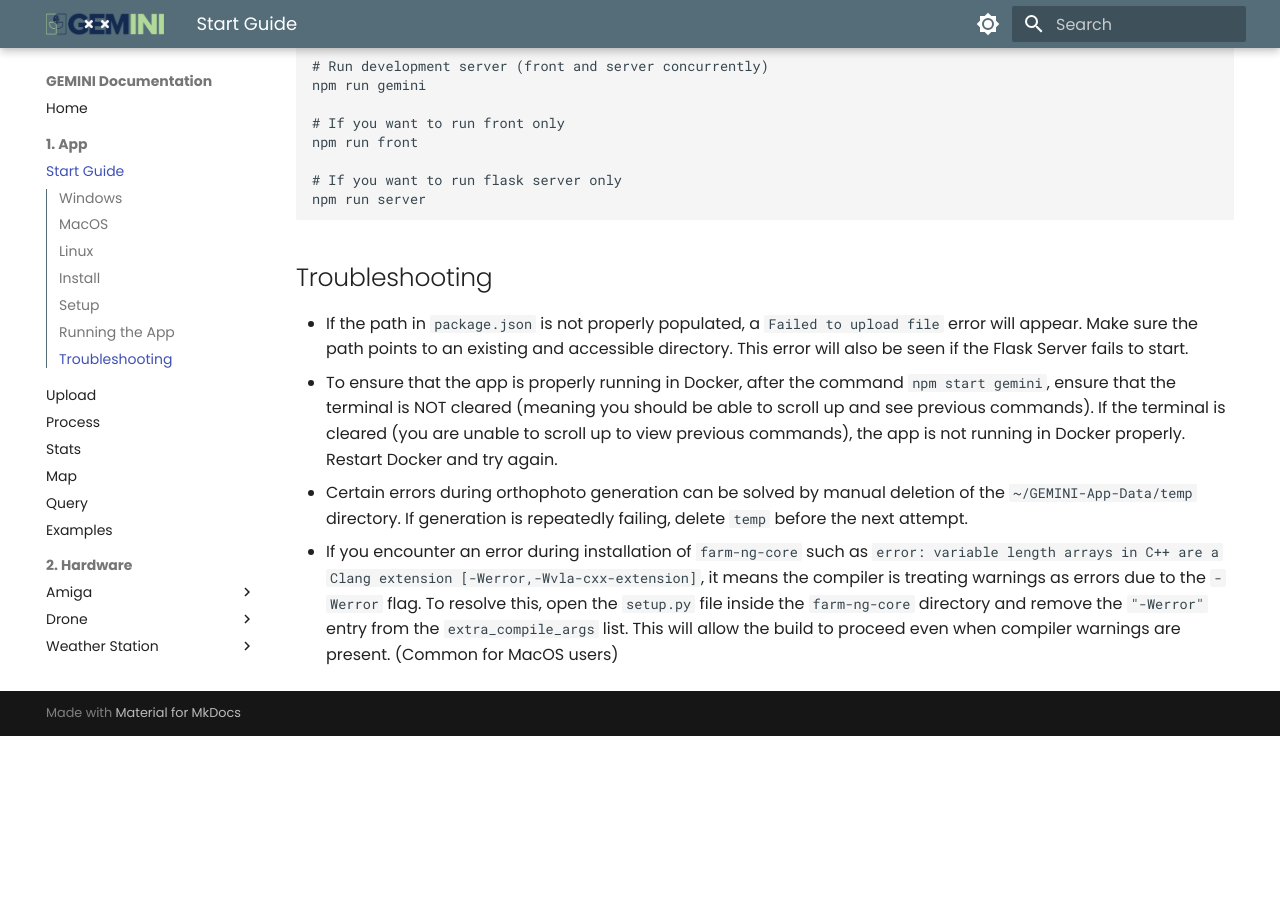
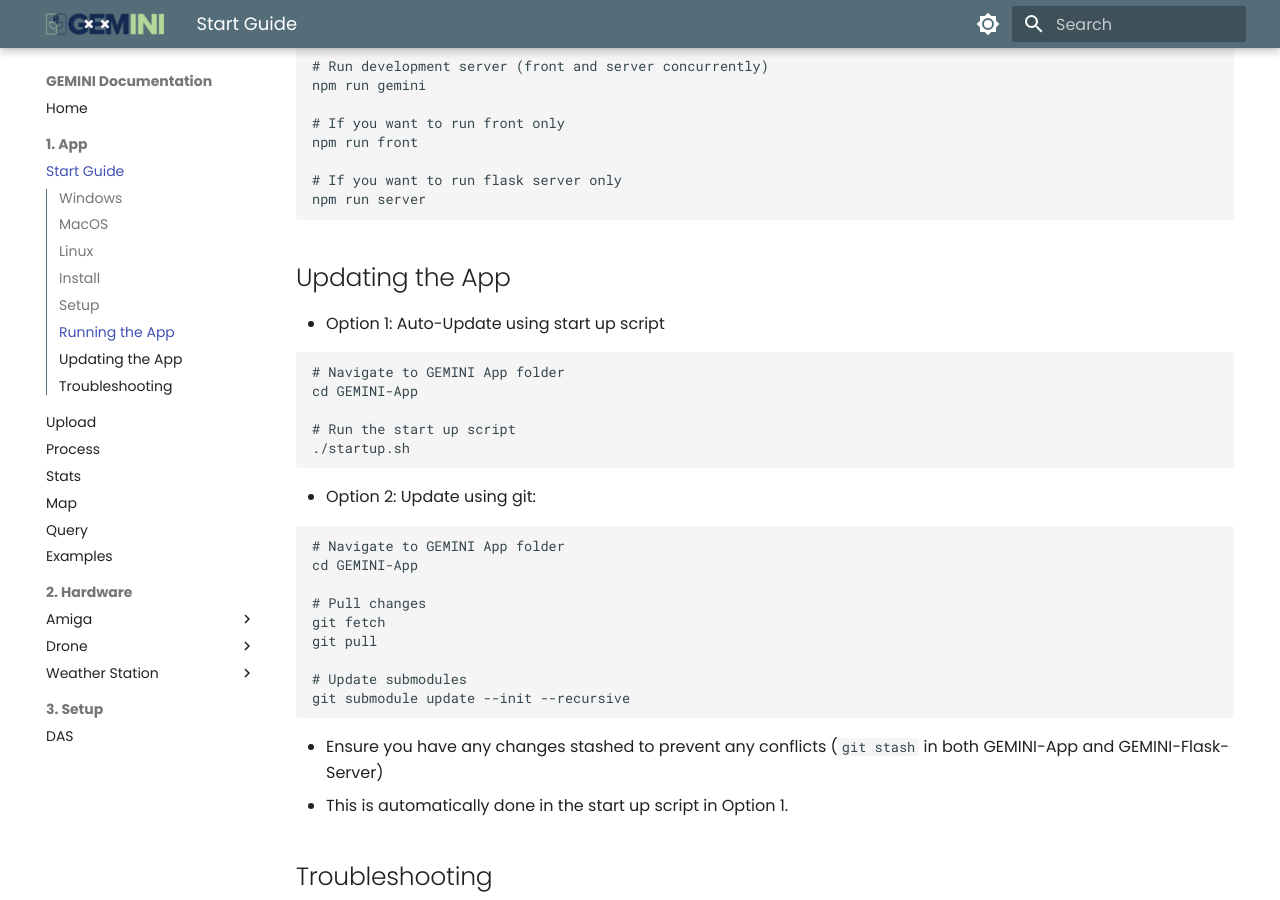
Before and after one commit to GEMINI-Breeding/GEMINI-Breeding.github.io, an MkDocs documentation site: the page built from docs/1. App/1- Installation.md, in a window 1280 px wide and 900 px high, scrolled down 2964 px. Built offline with MkDocs 1.6.1 and Material for MkDocs 9.7.7, drawn with Linux system fonts in a browser that asks for light colours; before the commit the page ends 3700 px from its top, so only the background shows below that.

Commit message:
update instructions

````diff
--- a/docs/1. App/1- Installation.md
+++ b/docs/1. App/1- Installation.md
@@ -96,6 +96,33 @@
 npm run server
 ```
 
+## Updating the App
+
+- Option 1: Auto-Update using start up script
+```
+# Navigate to GEMINI App folder
+cd GEMINI-App
+
+# Run the start up script
+./startup.sh
+```
+
+- Option 2: Update using git:
+```
+# Navigate to GEMINI App folder
+cd GEMINI-App
+
+# Pull changes
+git fetch
+git pull
+
+# Update submodules
+git submodule update --init --recursive
+```
+
+- Ensure you have any changes stashed to prevent any conflicts (`git stash` in both GEMINI-App and GEMINI-Flask-Server)
+  - This is automatically done in the start up script in Option 1.
+
 ## Troubleshooting
 - If the path in `package.json` is not properly populated, a `Failed to upload file` error will appear. Make sure the path points to an existing and accessible directory. This error will also be seen if the Flask Server fails to start.
 - To ensure that the app is properly running in Docker, after the command `npm start gemini`, ensure that the terminal is NOT cleared (meaning you should be able to scroll up and see previous commands). If the terminal is cleared (you are unable to scroll up to view previous commands), the app is not running in Docker properly. Restart Docker and try again.
````
